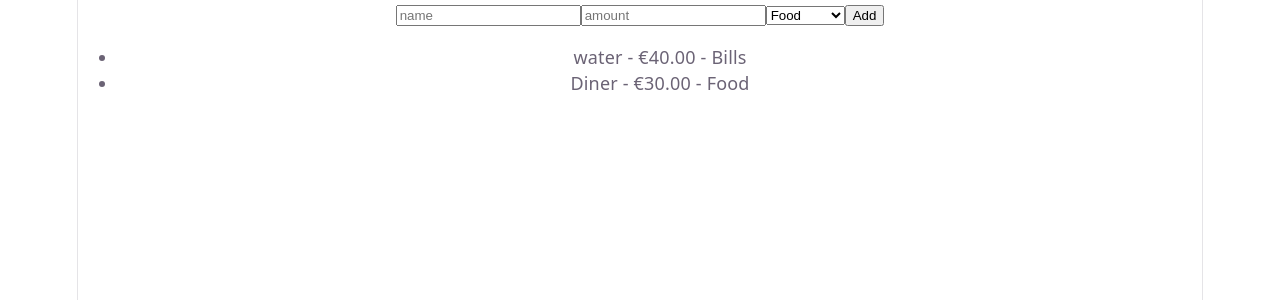
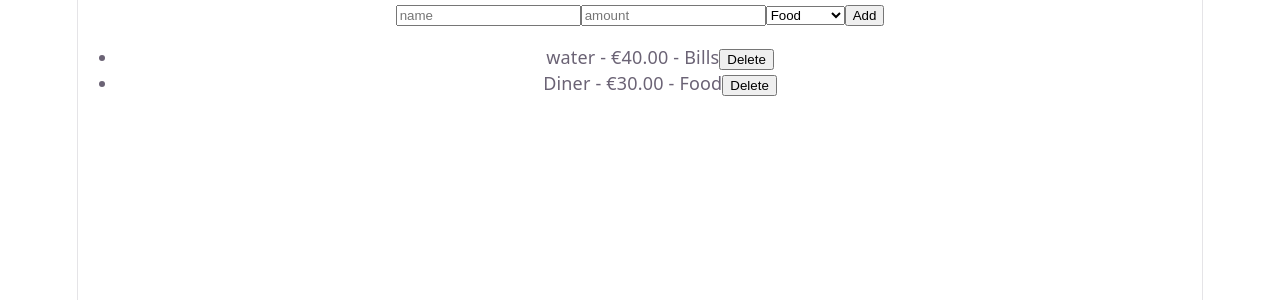
Before and after one commit to AntreasChristoforou/expense-tracker, a React (Vite) app: page / in a window 1280 px wide. Shown: the top 300 px of the page. Built offline with nearby package versions, Linux system fonts and the light colour scheme.

Commit message:
Add handleDelete on Expenses

```diff
--- a/src/App.jsx
+++ b/src/App.jsx
@@ -26,12 +26,16 @@ function App() {
     setError("Please give an amount");
     return;
   }
-  const newExpense = {id: Date.now(), name : name, amount: Number(amount), category: categories};
+  const newExpense = {id: Date.now(), name : name, amount: numb, category: categories};
   setExpenses([...expenses , newExpense]);
   setName("");
   setAmount("");
   setError("");
   setCategories("Food");
+  }
+
+  function handleDelete(id){
+    setExpenses(expenses.filter( n => n.id !== id));
   }
 
   return (
@@ -48,6 +52,7 @@ function App() {
         {
           expenses.map(expense => <li key={expense.id}>
             {expense.name} - €{expense.amount.toFixed(2)} - {expense.category}
+            <button onClick={() => handleDelete(expense.id)}>Delete</button>
           </li>)
         }
       </ul>
```
